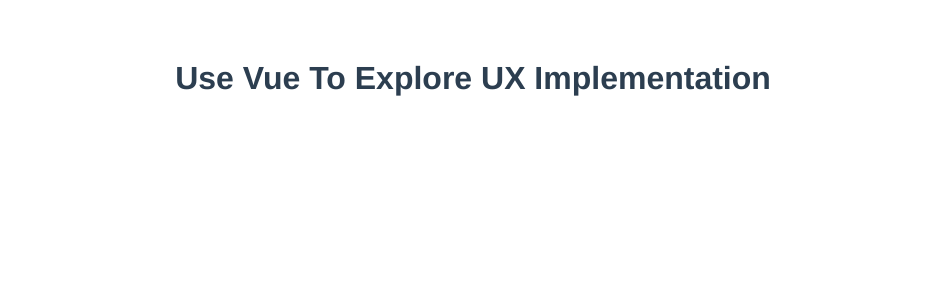
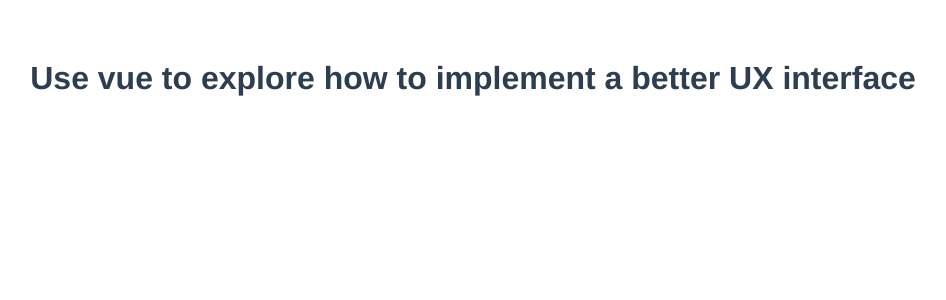
Before and after one commit to 0x-jerry/ux-vue, a Vue app: page / in a window 1280 px wide. Shown: the top 300 px of the page, without its empty margins (167-1113 px from the left). Built offline with nearby package versions, Linux system fonts and the light colour scheme.

Commit message:
docs: update readme

```diff
--- a/src/App.vue
+++ b/src/App.vue
@@ -1,5 +1,5 @@
 <template>
-  <h1>Use Vue To Explore UX Implementation</h1>
+  <h1>Use vue to explore how to implement a better UX interface</h1>
 </template>
 
 <script lang="ts" setup>
```
Also changed, not shown: 1 other file (tests, documents, lock files or other folders).
